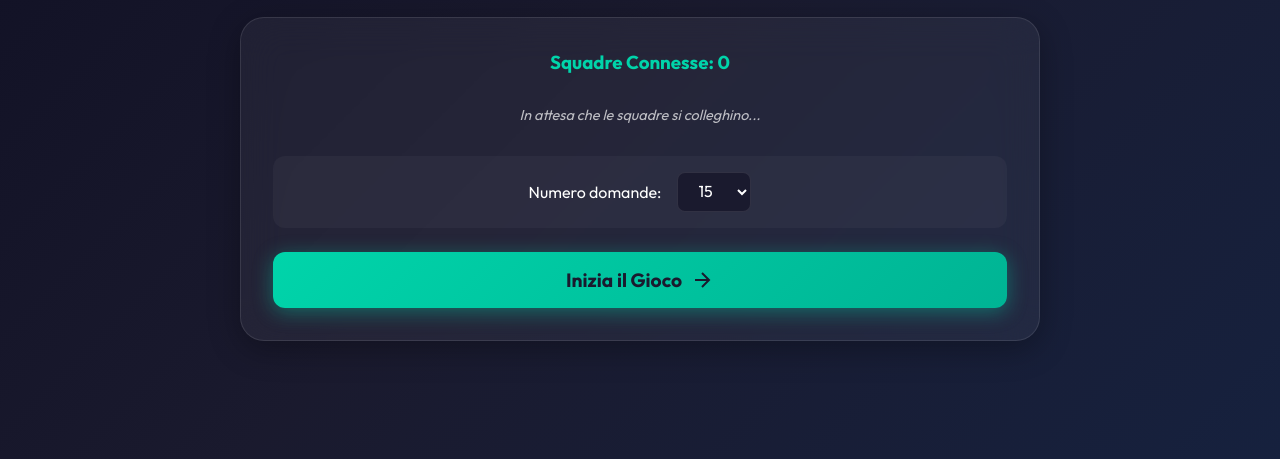
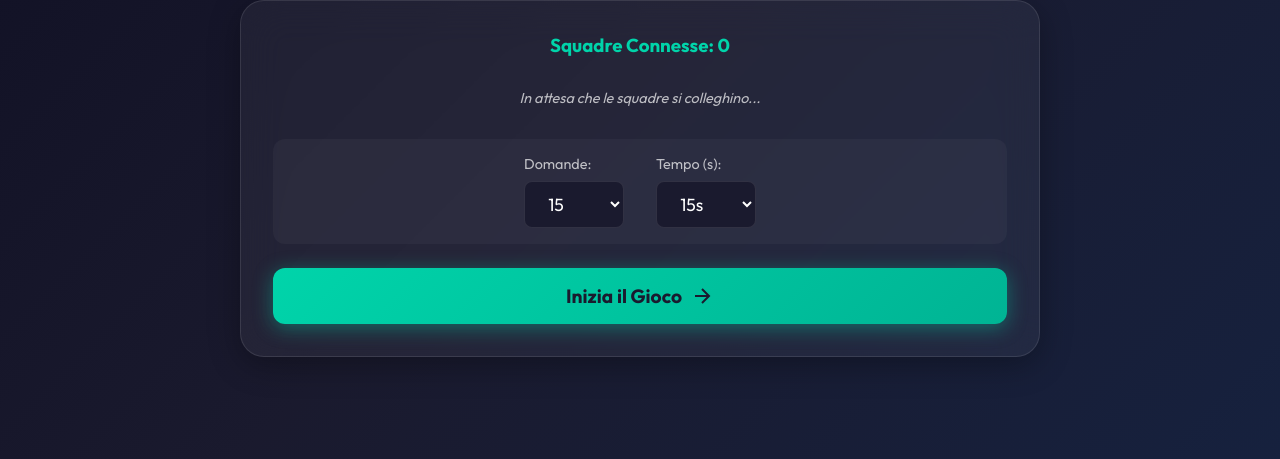
Before and after one commit to mazinganet/tennis-trivia, a website: page presenter.html in a window 1280 px wide. Shown: the part 341-800 px from the top of the page. Drawn offline with nearby package versions, Linux system fonts and the light colour scheme; no server answers.

Commit message:
Configurazione partita e logica pulsanti

```diff
--- /dev/null
+++ b/config.css
@@ -0,0 +1,36 @@
+/* Configuration Items */
+.questions-config {
+    display: flex;
+    justify-content: center;
+    gap: 2rem;
+    flex-wrap: wrap;
+}
+
+.config-item {
+    display: flex;
+    flex-direction: column;
+    align-items: flex-start;
+    gap: 0.5rem;
+}
+
+.config-item label {
+    font-size: 0.9rem;
+    color: var(--text-secondary);
+}
+
+.config-item select {
+    background: var(--secondary);
+    color: var(--text-primary);
+    border: 1px solid var(--glass-border);
+    padding: 0.6rem 1.2rem;
+    border-radius: 8px;
+    font-family: inherit;
+    font-size: 1.1rem;
+    min-width: 100px;
+    cursor: pointer;
+}
+
+.config-item select:focus {
+    outline: none;
+    border-color: var(--primary);
+}
--- a/presenter.css
+++ b/presenter.css
@@ -752,3 +752,51 @@ body {
         box-shadow: 0 0 0 0 rgba(255, 215, 0, 0);
     }
 }
+/* Team Rank Badge */
+.team-rank {
+    font-size: 0.9rem;
+    font-weight: 700;
+    color: var(--text-secondary);
+    background: rgba(255, 255, 255, 0.1);
+    padding: 2px 6px;
+    border-radius: 4px;
+    margin-right: 0.5rem;
+    min-width: 24px;
+    text-align: center;
+}
+/* Configuration Items */
+.questions-config {
+    display: flex;
+    justify-content: center;
+    gap: 2rem;
+    flex-wrap: wrap;
+}
+
+.config-item {
+    display: flex;
+    flex-direction: column;
+    align-items: flex-start;
+    gap: 0.5rem;
+}
+
+.config-item label {
+    font-size: 0.9rem;
+    color: var(--text-secondary);
+}
+
+.config-item select {
+    background: var(--secondary);
+    color: var(--text-primary);
+    border: 1px solid var(--glass-border);
+    padding: 0.6rem 1.2rem;
+    border-radius: 8px;
+    font-family: inherit;
+    font-size: 1.1rem;
+    min-width: 100px;
+    cursor: pointer;
+}
+
+.config-item select:focus {
+    outline: none;
+    border-color: var(--primary);
+}
--- a/presenter.html
+++ b/presenter.html
@@ -29,13 +29,26 @@
                 </div>
 
                 <div class="questions-config">
-                    <label for="num-questions">Numero domande:</label>
+                    <div class="config-item">
+                        <label for="num-questions">Domande:</label>
                         <select id="num-questions">
+                            <option value="5">5</option>
                             <option value="10">10</option>
                             <option value="15" selected>15</option>
                             <option value="20">20</option>
                             <option value="30">30</option>
                         </select>
+                    </div>
+
+                    <div class="config-item">
+                        <label for="time-limit">Tempo (s):</label>
+                        <select id="time-limit">
+                            <option value="10">10s</option>
+                            <option value="15" selected>15s</option>
+                            <option value="20">20s</option>
+                            <option value="30">30s</option>
+                        </select>
+                    </div>
                 </div>
 
                 <button id="start-game" class="btn-primary">
@@ -81,8 +94,8 @@
 
             <!-- Right: Controls -->
             <div class="controls-section">
-                <button id="next-btn" class="btn-primary">
-                    <span>Mostra Risultati</span>
+                <button id="next-btn" class="btn-primary" disabled style="opacity:0.5; cursor:not-allowed;">
+                    <span>Attendi...</span>
                 </button>
 
                 <div id="timer-display" class="timer-display">15</div>
@@ -135,7 +148,8 @@
         // Listeners
         document.getElementById('start-game').addEventListener('click', () => {
             const num = parseInt(document.getElementById('num-questions').value);
-            socket.emit('presenter:startGame', num);
+            const time = parseInt(document.getElementById('time-limit').value);
+            socket.emit('presenter:startGame', { num, time });
         });
 
         // Terminate Button Logic
@@ -146,7 +160,10 @@
         });
 
         nextBtn.addEventListener('click', () => {
+            // Only allow if active (not disabled) logic
+            if (!nextBtn.disabled) {
                 socket.emit('presenter:next');
+            }
         });
 
         document.getElementById('new-game').addEventListener('click', () => {
@@ -236,7 +253,11 @@
             updateScoreboard(roundDetails);
             revealAnswer(correctAnswer);
 
+            // Enable Next Button
             nextBtn.innerHTML = '<span>Prossima Domanda</span> <svg viewBox="0 0 24 24" fill="none" stroke="currentColor" stroke-width="2"><path d="M5 12h14M12 5l7 7-7 7"/></svg>';
+            nextBtn.disabled = false;
+            nextBtn.style.opacity = '1';
+            nextBtn.style.cursor = 'pointer';
         });
 
         socket.on('game:over', ({ teams: t }) => {
@@ -260,7 +281,7 @@
 
         function updateScoreboard(roundDetails = null) {
             scoreboard.innerHTML = '';
-            teams.forEach(t => {
+            teams.forEach((t, index) => {
                 const div = document.createElement('div');
                 div.className = 'team-score';
                 div.style.setProperty('--team-color', t.color);
@@ -286,6 +307,7 @@
                 }
 
                 div.innerHTML = `
+                    <div class="team-rank">#${index + 1}</div>
                     <div class="team-indicator"></div>
                     <span class="team-name">${escapeHtml(t.name)}</span>
                     <span class="team-points">${t.score}</span>
```
Also changed, not shown: rank.css (added, +12 -0 lines). Lines whose indentation alone changed are shown as unchanged.
